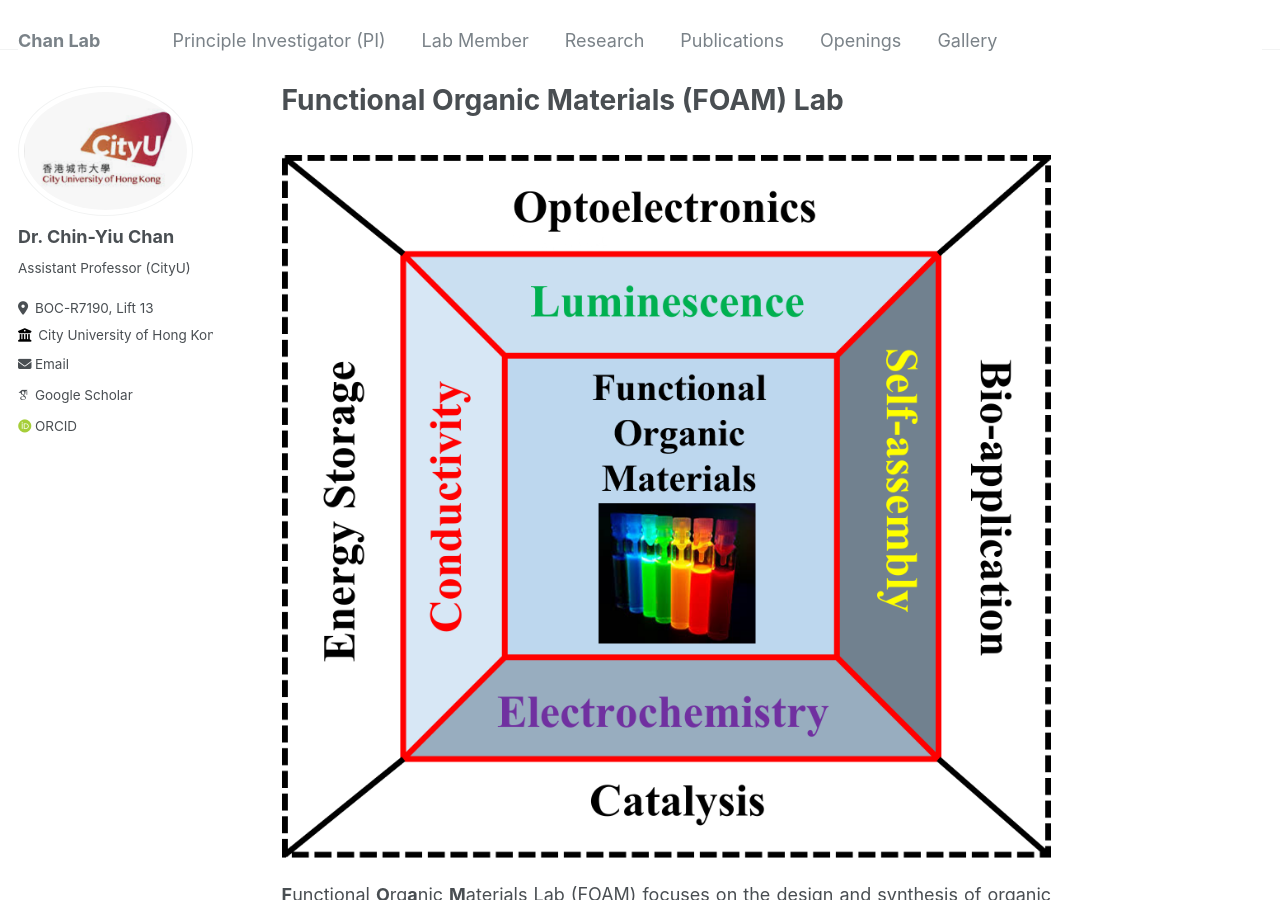
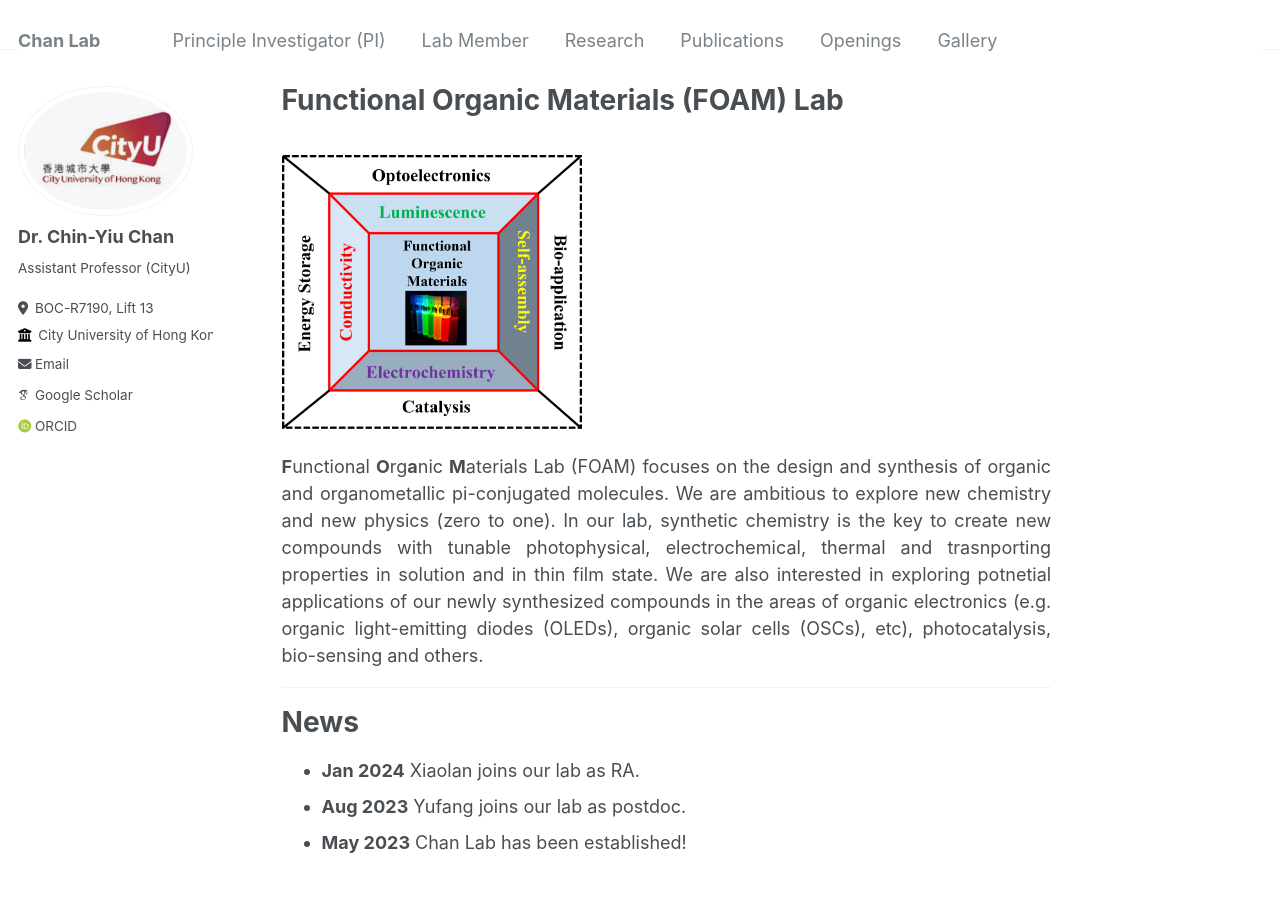
Before and after one commit to cychan-chem/chinychan.github.io, a Jekyll site: the page built from _pages/about.md, in a window 1280 px wide and 900 px high. Built offline with Jekyll 4.4.1, drawn with Linux system fonts in a browser that asks for light colours; some web fonts are replaced.

Commit message:
Update about.md

```diff
--- a/_pages/about.md
+++ b/_pages/about.md
@@ -6,7 +6,7 @@ redirect_from:
   - /about/
   - /about.html
 ---
-<br/> <img src='/images/Research field.png' weight="300" height="300">
+<br/> <img src='/images/Research field.png' width="300" height="300">
 
 <div style="text-align: justify">
    <b>F</b>unctional <b>O</b>rg<b>a</b>nic <b>M</b>aterials Lab (FOAM) focuses on the design and synthesis of organic and organometallic pi-conjugated molecules. We are ambitious to explore new chemistry and new physics (zero to one). In our lab, synthetic chemistry is the key to create new compounds with tunable photophysical, electrochemical, thermal and trasnporting properties in solution and in thin film state. We are also interested in exploring potnetial applications of our newly synthesized compounds in the areas of organic electronics (e.g. organic light-emitting diodes (OLEDs), organic solar cells (OSCs), etc), photocatalysis, bio-sensing and others.
```
